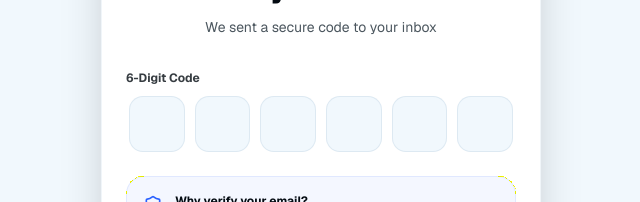
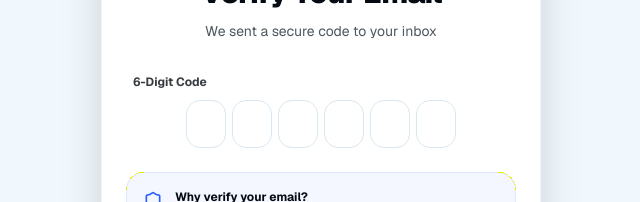
Before and after one commit to dhruvik-gondaliya-scaletech/trust-layer-fe, a Next.js app: page /verify in a window 1280 px wide. Shown: the part 353-555 px from the top of the page, without its empty margins (319-959 px from the left). Built offline with nearby package versions, Linux system fonts and the light colour scheme.

Commit message:
refactor: migrate auth forms to standardized UI components and introduce reusable input, label, textarea, and OTP primitives

```diff
--- /dev/null
+++ b/src/components/ui/input-otp.tsx
@@ -0,0 +1,130 @@
+"use client"
+
+import * as React from "react"
+import { Minus } from "lucide-react"
+
+import { cn } from "@/lib/utils"
+
+type OTPContextValue = {
+  value: string
+  maxLength: number
+  isFocused: boolean
+  activeSlotIndex: number
+}
+
+const OTPContext = React.createContext<OTPContextValue | null>(null)
+
+const InputOTP = React.forwardRef<
+  HTMLInputElement,
+  Omit<React.ComponentPropsWithoutRef<"input">, "value" | "onChange"> & {
+    maxLength: number
+    value?: string
+    defaultValue?: string
+    onChange?: (value: string) => void
+    containerClassName?: string
+  }
+>(({ className, containerClassName, maxLength, value: controlledValue, defaultValue, onChange, children, ...props }, ref) => {
+  const [localValue, setLocalValue] = React.useState(defaultValue || "")
+  const [isFocused, setIsFocused] = React.useState(false)
+
+  const isControlled = controlledValue !== undefined
+  const value = isControlled ? controlledValue : localValue
+
+  const activeSlotIndex = value.length
+
+  const handleInputChange = (e: React.ChangeEvent<HTMLInputElement>) => {
+    const val = e.target.value.replace(/[^0-9]/g, "").slice(0, maxLength)
+    if (!isControlled) {
+      setLocalValue(val)
+    }
+    onChange?.(val)
+  }
+
+  return (
+    <OTPContext.Provider value={{ value, maxLength, isFocused, activeSlotIndex }}>
+      <div className={cn("relative flex items-center gap-2", containerClassName)}>
+        <input
+          ref={ref}
+          type="text"
+          inputMode="numeric"
+          pattern="[0-9]*"
+          maxLength={maxLength}
+          value={value}
+          onChange={handleInputChange}
+          onFocus={() => setIsFocused(true)}
+          onBlur={() => setIsFocused(false)}
+          className="absolute inset-0 z-10 w-full h-full opacity-0 cursor-default select-none pointer-events-auto"
+          {...props}
+        />
+        {children}
+      </div>
+    </OTPContext.Provider>
+  )
+})
+InputOTP.displayName = "InputOTP"
+
+const InputOTPGroup = React.forwardRef<
+  HTMLDivElement,
+  React.ComponentPropsWithoutRef<"div">
+>(({ className, ...props }, ref) => (
+  <div
+    ref={ref}
+    className={cn("flex items-center gap-1.5", className)}
+    {...props}
+  />
+))
+InputOTPGroup.displayName = "InputOTPGroup"
+
+const InputOTPSlot = React.forwardRef<
+  HTMLDivElement,
+  React.ComponentPropsWithoutRef<"div"> & { index: number }
+>(({ index, className, ...props }, ref) => {
+  const context = React.useContext(OTPContext)
+  if (!context) {
+    throw new Error("InputOTPSlot must be used within an InputOTP")
+  }
+
+  const { value, isFocused, activeSlotIndex } = context
+  const char = value[index] || ""
+  const isActive = isFocused && activeSlotIndex === index
+
+  return (
+    <div
+      ref={ref}
+      className={cn(
+        "relative flex h-12 w-10 items-center justify-center rounded-xl border border-input text-base font-semibold transition-all dark:border-input/60",
+        isActive && "z-20 border-primary ring-2 ring-ring ring-offset-background",
+        className
+      )}
+      {...props}
+    >
+      {char}
+      {isActive && (
+        <>
+          <style>{`
+            @keyframes otp-caret-blink {
+              50% { opacity: 0; }
+            }
+            .animate-otp-caret {
+              animation: otp-caret-blink 1s step-start infinite;
+            }
+          `}</style>
+          <span className="absolute inset-y-3 w-[1.5px] bg-foreground animate-otp-caret" />
+        </>
+      )}
+    </div>
+  )
+})
+InputOTPSlot.displayName = "InputOTPSlot"
+
+const InputOTPSeparator = React.forwardRef<
+  HTMLDivElement,
+  React.ComponentPropsWithoutRef<"div">
+>(({ ...props }, ref) => (
+  <div ref={ref} role="separator" {...props}>
+    <Minus className="h-4 w-4 text-muted-foreground" />
+  </div>
+))
+InputOTPSeparator.displayName = "InputOTPSeparator"
+
+export { InputOTP, InputOTPGroup, InputOTPSlot, InputOTPSeparator }
--- /dev/null
+++ b/src/components/ui/input.tsx
@@ -0,0 +1,22 @@
+import * as React from "react"
+
+import { cn } from "@/lib/utils"
+
+const Input = React.forwardRef<HTMLInputElement, React.ComponentProps<"input">>(
+  ({ className, type, ...props }, ref) => {
+    return (
+      <input
+        type={type}
+        className={cn(
+          "flex h-10 w-full rounded-xl border border-input bg-background px-3 py-2 text-sm ring-offset-background file:border-0 file:bg-transparent file:text-sm file:font-medium file:text-foreground placeholder:text-muted-foreground focus-visible:outline-none focus-visible:ring-2 focus-visible:ring-ring focus-visible:ring-offset-2 disabled:cursor-not-allowed disabled:opacity-50",
+          className
+        )}
+        ref={ref}
+        {...props}
+      />
+    )
+  }
+)
+Input.displayName = "Input"
+
+export { Input }
--- /dev/null
+++ b/src/components/ui/label.tsx
@@ -0,0 +1,26 @@
+"use client"
+
+import * as React from "react"
+import * as LabelPrimitive from "@radix-ui/react-label"
+import { cva, type VariantProps } from "class-variance-authority"
+
+import { cn } from "@/lib/utils"
+
+const labelVariants = cva(
+  "text-sm font-medium leading-none peer-disabled:cursor-not-allowed peer-disabled:opacity-70"
+)
+
+const Label = React.forwardRef<
+  React.ElementRef<typeof LabelPrimitive.Root>,
+  React.ComponentPropsWithoutRef<typeof LabelPrimitive.Root> &
+    VariantProps<typeof labelVariants>
+>(({ className, ...props }, ref) => (
+  <LabelPrimitive.Root
+    ref={ref}
+    className={cn(labelVariants(), className)}
+    {...props}
+  />
+))
+Label.displayName = LabelPrimitive.Root.displayName
+
+export { Label }
--- a/src/features/auth/components/EmailVerifyStep.tsx
+++ b/src/features/auth/components/EmailVerifyStep.tsx
@@ -1,9 +1,11 @@
 "use client";
 
-import React, { useRef, useState } from "react";
+import React, { useState } from "react";
 import { UseFormRegister, FieldErrors } from "react-hook-form";
 import { EmailVerifyInput } from "@/lib/validations/verify";
 import { Button } from "@/components/ui/button";
+import { Label } from "@/components/ui/label";
+import { InputOTP, InputOTPGroup, InputOTPSlot } from "@/components/ui/input-otp";
 import { Mail, Shield, Loader2, ChevronLeft } from "lucide-react";
 
 interface EmailVerifyStepProps {
@@ -25,42 +27,11 @@ export const EmailVerifyStep: React.FC<EmailVerifyStepProps> = ({
   setValue,
   onBack,
 }) => {
-  const [pin, setPin] = useState(["", "", "", "", "", ""]);
-  const inputsRef = useRef<(HTMLInputElement | null)[]>([]);
+  const [code, setCode] = useState("");
 
-  const handlePinChange = (value: string, index: number) => {
-    if (!/^\d*$/.test(value)) return; // Only allow digits
-
-    const newPin = [...pin];
-    newPin[index] = value.slice(-1); // Keep last char
-    setPin(newPin);
-
-    // Update react-hook-form field
-    const codeString = newPin.join("");
-    setValue("code", codeString, { shouldValidate: true });
-
-    // Auto-focus next input
-    if (value && index < 5) {
-      inputsRef.current[index + 1]?.focus();
-    }
-  };
-
-  const handleKeyDown = (e: React.KeyboardEvent<HTMLInputElement>, index: number) => {
-    if (e.key === "Backspace" && !pin[index] && index > 0) {
-      // Focus previous on backspace if current is empty
-      inputsRef.current[index - 1]?.focus();
-    }
-  };
-
-  const handlePaste = (e: React.ClipboardEvent<HTMLInputElement>) => {
-    e.preventDefault();
-    const pastedData = e.clipboardData.getData("text").trim();
-    if (!/^\d{6}$/.test(pastedData)) return;
-
-    const digits = pastedData.split("");
-    setPin(digits);
-    setValue("code", pastedData, { shouldValidate: true });
-    inputsRef.current[5]?.focus();
+  const handleChange = (val: string) => {
+    setCode(val);
+    setValue("code", val, { shouldValidate: true });
   };
 
   return (
@@ -116,30 +87,25 @@ export const EmailVerifyStep: React.FC<EmailVerifyStepProps> = ({
         >
           {/* PIN Group Input Container */}
           <div className="flex flex-col gap-2.5">
-            <label className="text-xs font-bold text-foreground/80">
+            <Label className="text-xs font-bold text-foreground/80 max-w-sm mx-auto w-full px-1">
               6-Digit Code
-            </label>
-            <div className="grid grid-cols-6 gap-2.5 max-w-sm mx-auto w-full">
-              {pin.map((digit, idx) => (
-                <input
-                  key={idx}
-                  type="text"
-                  pattern="[0-9]*"
-                  inputMode="numeric"
-                  maxLength={1}
-                  disabled={isPending}
-                  value={digit}
-                  ref={(el) => {
-                    inputsRef.current[idx] = el;
-                  }}
-                  onChange={(e) => handlePinChange(e.target.value, idx)}
-                  onKeyDown={(e) => handleKeyDown(e, idx)}
-                  onPaste={handlePaste}
-                  className={`w-full aspect-square text-center font-bold text-lg rounded-xl bg-background border outline-none focus:ring-2 focus:ring-primary/20 transition-all ${
-                    errors.code ? "border-destructive focus:ring-destructive/20" : "border-border/80 focus:border-primary"
-                  }`}
-                />
-              ))}
+            </Label>
+            <div className="flex justify-center max-w-sm mx-auto w-full">
+              <InputOTP
+                maxLength={6}
+                value={code}
+                onChange={handleChange}
+                disabled={isPending}
+              >
+                <InputOTPGroup>
+                  <InputOTPSlot index={0} className={errors.code ? "border-destructive focus-visible:ring-destructive/20" : ""} />
+                  <InputOTPSlot index={1} className={errors.code ? "border-destructive focus-visible:ring-destructive/20" : ""} />
+                  <InputOTPSlot index={2} className={errors.code ? "border-destructive focus-visible:ring-destructive/20" : ""} />
+                  <InputOTPSlot index={3} className={errors.code ? "border-destructive focus-visible:ring-destructive/20" : ""} />
+                  <InputOTPSlot index={4} className={errors.code ? "border-destructive focus-visible:ring-destructive/20" : ""} />
+                  <InputOTPSlot index={5} className={errors.code ? "border-destructive focus-visible:ring-destructive/20" : ""} />
+                </InputOTPGroup>
+              </InputOTP>
             </div>
             {errors.code && (
               <span className="text-[11px] font-medium text-destructive text-center mt-1">
--- a/src/features/auth/components/PhoneVerifyStep.tsx
+++ b/src/features/auth/components/PhoneVerifyStep.tsx
@@ -1,9 +1,11 @@
 "use client";
 
-import React, { useRef, useState } from "react";
+import React, { useState } from "react";
 import { UseFormRegister, FieldErrors } from "react-hook-form";
 import { PhoneVerifyInput } from "@/lib/validations/verify";
 import { Button } from "@/components/ui/button";
+import { Label } from "@/components/ui/label";
+import { InputOTP, InputOTPGroup, InputOTPSlot } from "@/components/ui/input-otp";
 import { Smartphone, Check, Loader2, ChevronLeft } from "lucide-react";
 
 interface PhoneVerifyStepProps {
@@ -25,39 +27,11 @@ export const PhoneVerifyStep: React.FC<PhoneVerifyStepProps> = ({
   setValue,
   onBack,
 }) => {
-  const [pin, setPin] = useState(["", "", "", "", "", ""]);
-  const inputsRef = useRef<(HTMLInputElement | null)[]>([]);
+  const [code, setCode] = useState("");
 
-  const handlePinChange = (value: string, index: number) => {
-    if (!/^\d*$/.test(value)) return;
-
-    const newPin = [...pin];
-    newPin[index] = value.slice(-1);
-    setPin(newPin);
-
-    const codeString = newPin.join("");
-    setValue("code", codeString, { shouldValidate: true });
-
-    if (value && index < 5) {
-      inputsRef.current[index + 1]?.focus();
-    }
-  };
-
-  const handleKeyDown = (e: React.KeyboardEvent<HTMLInputElement>, index: number) => {
-    if (e.key === "Backspace" && !pin[index] && index > 0) {
-      inputsRef.current[index - 1]?.focus();
-    }
-  };
-
-  const handlePaste = (e: React.ClipboardEvent<HTMLInputElement>) => {
-    e.preventDefault();
-    const pastedData = e.clipboardData.getData("text").trim();
-    if (!/^\d{6}$/.test(pastedData)) return;
-
-    const digits = pastedData.split("");
-    setPin(digits);
-    setValue("code", pastedData, { shouldValidate: true });
-    inputsRef.current[5]?.focus();
+  const handleChange = (val: string) => {
+    setCode(val);
+    setValue("code", val, { shouldValidate: true });
   };
 
   return (
@@ -99,10 +73,10 @@ export const PhoneVerifyStep: React.FC<PhoneVerifyStepProps> = ({
             <Smartphone className="w-7 h-7 text-primary stroke-[1.5]" />
           </div>
           <div className="text-center flex flex-col gap-2">
-            <h1 className="text-2xl sm:text-3xl font-extrabold text-foreground leading-tight tracking-tight">
+            <h1 className="text-2xl sm:text-3xl font-extrabold text-foreground text-center leading-tight tracking-tight">
               Enter Phone Code
             </h1>
-            <p className="text-xs sm:text-sm text-muted-foreground leading-relaxed max-w-[285px] mx-auto">
+            <p className="text-xs sm:text-sm text-muted-foreground text-center leading-relaxed max-w-[285px] mx-auto">
               We sent a secure code via SMS
             </p>
           </div>
@@ -117,9 +91,9 @@ export const PhoneVerifyStep: React.FC<PhoneVerifyStepProps> = ({
           {/* PIN Group Input Container */}
           <div className="flex flex-col gap-2.5">
             <div className="flex justify-between items-center max-w-sm mx-auto w-full px-1">
-              <label className="text-xs font-bold text-foreground/80">
+              <Label className="text-xs font-bold text-foreground/80">
                 6-Digit Code
-              </label>
+              </Label>
               <button
                 type="button"
                 className="text-xs font-bold text-primary hover:underline"
@@ -127,27 +101,22 @@ export const PhoneVerifyStep: React.FC<PhoneVerifyStepProps> = ({
                 Resend Code
               </button>
             </div>
-            <div className="grid grid-cols-6 gap-2.5 max-w-sm mx-auto w-full">
-              {pin.map((digit, idx) => (
-                <input
-                  key={idx}
-                  type="text"
-                  pattern="[0-9]*"
-                  inputMode="numeric"
-                  maxLength={1}
-                  disabled={isPending}
-                  value={digit}
-                  ref={(el) => {
-                    inputsRef.current[idx] = el;
-                  }}
-                  onChange={(e) => handlePinChange(e.target.value, idx)}
-                  onKeyDown={(e) => handleKeyDown(e, idx)}
-                  onPaste={handlePaste}
-                  className={`w-full aspect-square text-center font-bold text-lg rounded-xl bg-background border outline-none focus:ring-2 focus:ring-primary/20 transition-all ${
-                    errors.code ? "border-destructive focus:ring-destructive/20" : "border-border/80 focus:border-primary"
-                  }`}
-                />
-              ))}
+            <div className="flex justify-center max-w-sm mx-auto w-full">
+              <InputOTP
+                maxLength={6}
+                value={code}
+                onChange={handleChange}
+                disabled={isPending}
+              >
+                <InputOTPGroup>
+                  <InputOTPSlot index={0} className={errors.code ? "border-destructive focus-visible:ring-destructive/20" : ""} />
+                  <InputOTPSlot index={1} className={errors.code ? "border-destructive focus-visible:ring-destructive/20" : ""} />
+                  <InputOTPSlot index={2} className={errors.code ? "border-destructive focus-visible:ring-destructive/20" : ""} />
+                  <InputOTPSlot index={3} className={errors.code ? "border-destructive focus-visible:ring-destructive/20" : ""} />
+                  <InputOTPSlot index={4} className={errors.code ? "border-destructive focus-visible:ring-destructive/20" : ""} />
+                  <InputOTPSlot index={5} className={errors.code ? "border-destructive focus-visible:ring-destructive/20" : ""} />
+                </InputOTPGroup>
+              </InputOTP>
             </div>
             {errors.code && (
               <span className="text-[11px] font-medium text-destructive text-center mt-1">
```
Also changed, not shown: src/components/ui/textarea.tsx (added, +22 -0 lines), src/features/auth/components/LoginForm.tsx (+16 -14 lines), src/features/auth/components/PhoneInputStep.tsx (+9 -7 lines), src/features/auth/components/ProfileSetupStep.tsx (+20 -15 lines), src/features/auth/components/RegisterForm.tsx (+37 -35 lines), src/features/auth/container/AccountFormContainer.tsx (+25 -22 lines), 1 other file (tests, documents, lock files or other folders).
